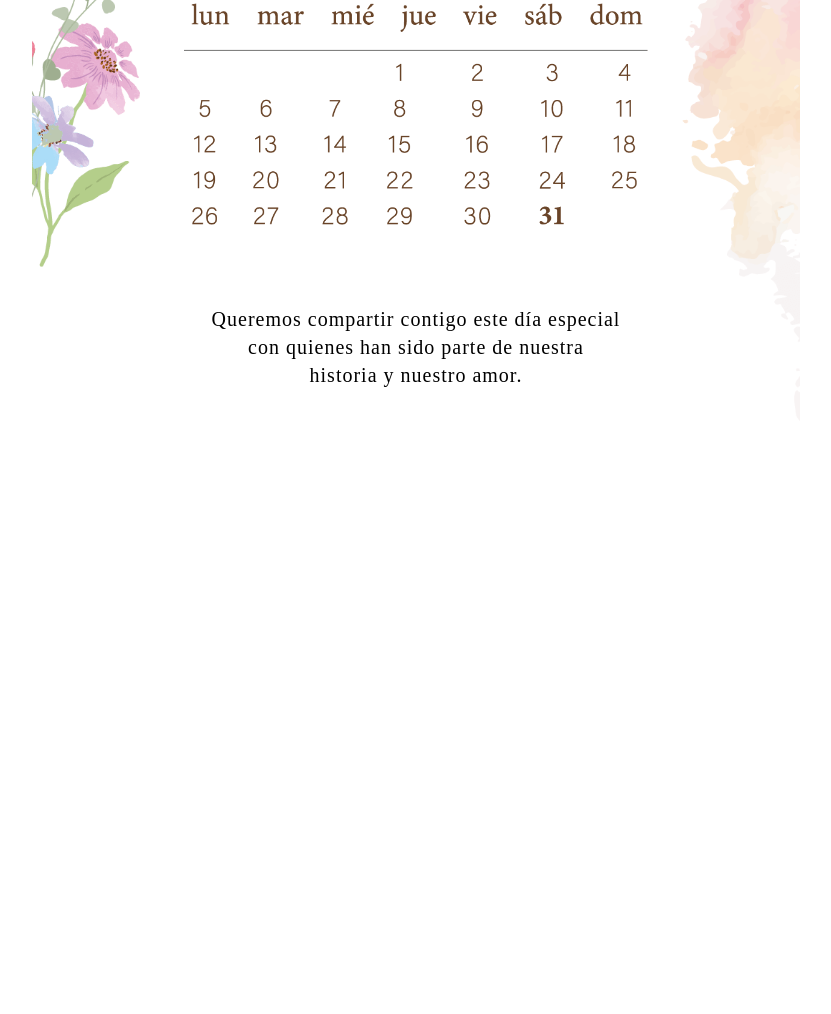
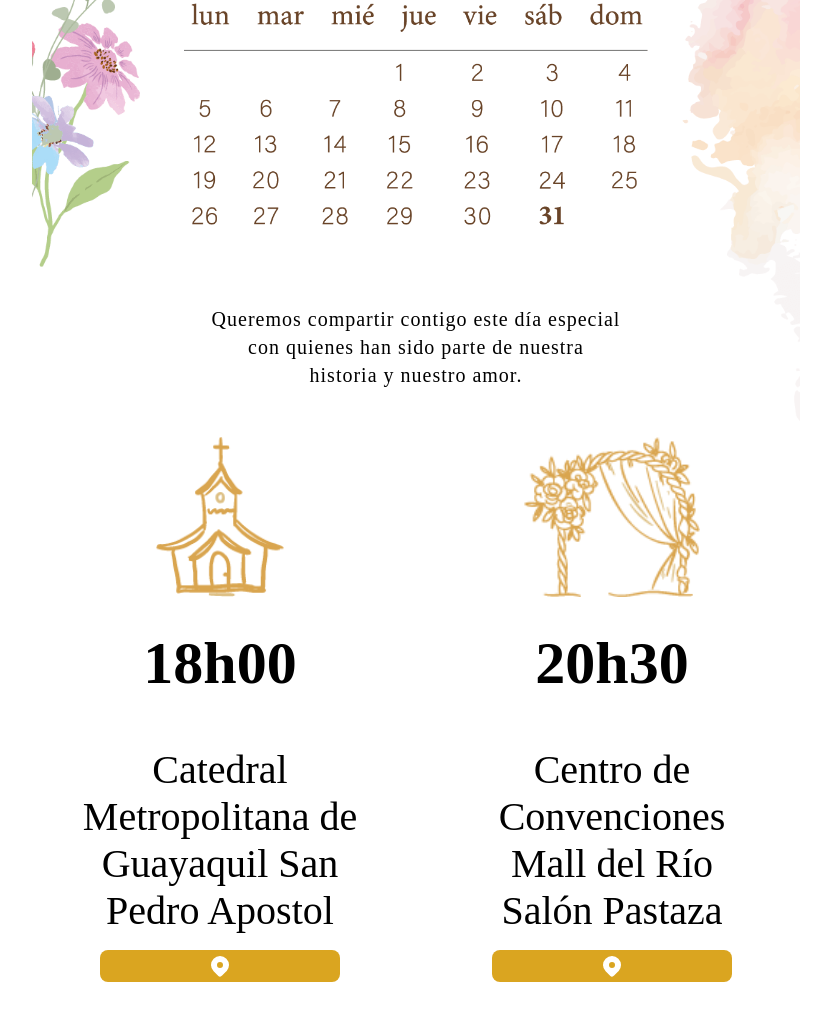
Before and after one commit to iaalvearp/wedding_maria_gustavo, an Astro site: page / in a window 1280 px wide. Shown: the part 2419-3433 px from the top of the page, without its empty margins (224-1055 px from the left). Before the commit the page ends 2856 px from the top, so only its background shows below. Built offline with nearby package versions, Linux system fonts and the light colour scheme; Astro itself is replaced by a stand-in of ours.

Commit message:
Updated Location components and favicon

```diff
--- a/src/components/LocationCards.astro
+++ b/src/components/LocationCards.astro
@@ -0,0 +1,107 @@
+---
+interface Props {
+    src: string,
+    title: string,
+    hour?: string,
+    location?: string,
+    address: string,
+    href: string
+}
+
+const { src, title, hour, location, address, href } = Astro.props
+---
+
+<article>
+    <picture>
+        <img src={ src } alt="">
+    </picture>
+    <h2>{ title }</h2>
+    <p class="address">{ address }</p>
+    <a href={ href } target="_blank" rel="noopener noreferrer">
+        <svg
+        width="24"
+        height="24"
+        viewBox="0 0 24 24"
+        fill="currentColor"
+        class="icon icon-tabler icons-tabler-filled icon-tabler-map-pin"><path stroke="none" d="M0 0h24v24H0z" fill="none"/><path d="M18.364 4.636a9 9 0 0 1 .203 12.519l-.203 .21l-4.243 4.242a3 3 0 0 1 -4.097 .135l-.144 -.135l-4.244 -4.243a9 9 0 0 1 12.728 -12.728zm-6.364 3.364a3 3 0 1 0 0 6a3 3 0 0 0 0 -6z" /></svg>
+    </a>
+</article>
+<style>
+    article {
+        text-align: center;
+        display: flex;
+        flex-direction: column;
+        justify-content: center;
+        align-items: center;
+        picture {
+            display: block;
+            height: 5rem;
+            margin: 0 auto;
+            aspect-ratio: 1/1;
+        }
+        img {
+            height: 100%;
+        }
+        h2 {
+            font-size: 2.5rem;
+            margin: 2rem 0;
+        }
+        h3 {
+            font-size: 1.125rem;
+            margin-bottom: 0.5rem;
+        }
+        p {
+            font-size: 1.25rem;
+            width: 90%;
+            margin: 0 auto 1rem;
+        }
+        a {
+            display: flex;
+            justify-content: center;
+            align-items: center;
+            width: 100%;
+            max-width: 15rem;
+            padding: 0.25rem 0;
+            margin: 0 auto;
+            border-radius: 0.5rem;
+            background-color: goldenrod;
+            color: #FFF;
+        }
+    }
+
+    @media (width >= 768px) {
+        article {
+            picture {
+                height: 10rem;
+            }
+            h2 {
+                font-size: 3.75rem;
+
+            }
+            h3 {
+                font-size: 1.875rem;
+            }
+            p {
+                font-size: 2rem;
+                text-wrap: pretty;
+                width: 80%;
+            }
+            .location {
+                font-weight: 600;
+            }
+            .address {
+                margin: 1rem 0;
+            }
+        }
+        @media (width >= 1024px) {
+            article {
+
+                p {
+                    font-size: 2.5rem;
+                }
+            }
+
+        }
+    }
+
+</style>
--- a/src/components/Locations.astro
+++ b/src/components/Locations.astro
@@ -1,3 +1,31 @@
+---
+import LocationCards from "./LocationCards.astro"
 ---
 
----
+<section>
+    <LocationCards
+    title="18h00"
+    src="assets/icon-places-church.png"
+    address="Catedral Metropolitana de Guayaquil San Pedro Apostol"
+    href="https://maps.app.goo.gl/gSfZSCiEzdWrSiXz6"
+    />
+    <LocationCards
+    title="20h30"
+    src="assets/icon-places-event.png"
+    address="Centro de Convenciones Mall del Río Salón Pastaza"
+    href="https://maps.app.goo.gl/QAkS8hbi6PvVVzzs6"
+    />
+</section>
+
+<style>
+    section {
+        width: 90%;
+        max-width: 48rem;
+        display: grid;
+        grid-template-columns: 1fr 1fr;
+        gap: 1rem;
+        margin: 0 auto;
+        padding:0 0 2rem 0;
+        overflow: hidden;
+    }
+</style>
--- a/src/layouts/Layout.astro
+++ b/src/layouts/Layout.astro
@@ -8,8 +8,7 @@
 		<meta charset="UTF-8" />
 		<meta name="viewport" content="width=device-width" />
 		<link rel="icon" type="image/svg+xml" href="/favicon.svg" />
-		<meta name="generator" content={Astro.generator} />
-		<title>Astro Basics</title>
+		<title>María y Gustavo</title>
 	</head>
 	<body>
 		<slot />
```
Also changed, not shown: public/favicon.svg (added).
